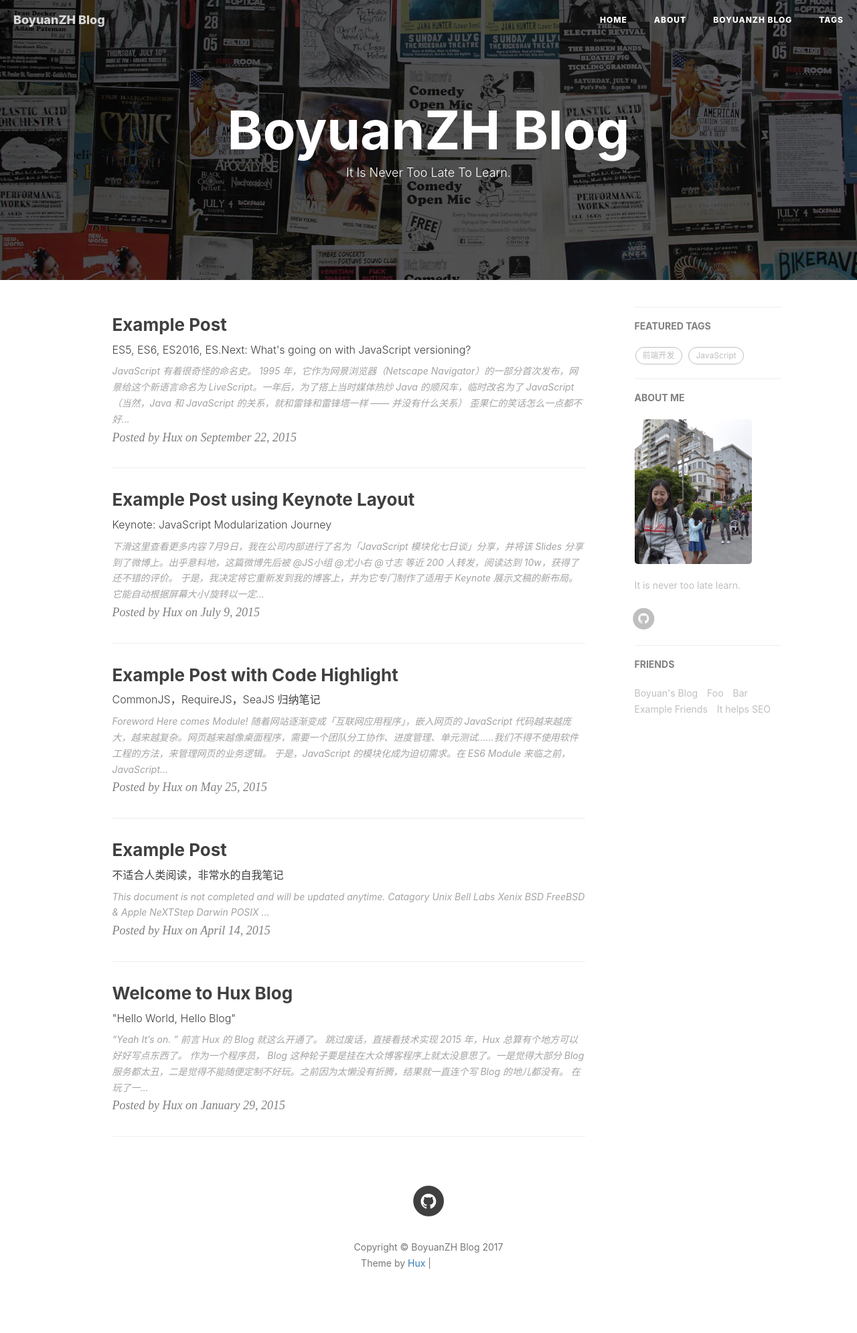
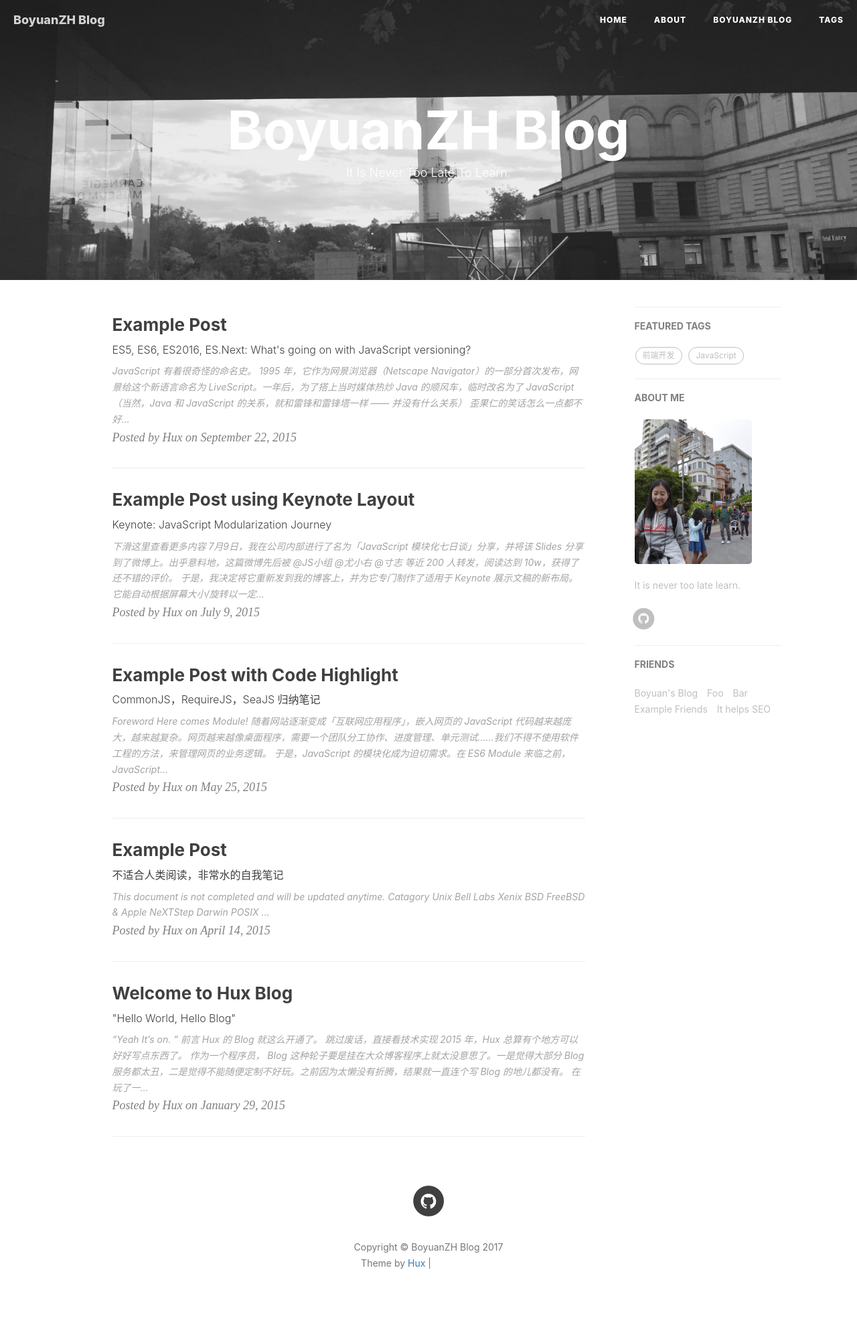
Before and after one commit to BoyuanZH/BoyuanZH.github.io, a Jekyll site: the page built from index.html, in a window 1280 px wide. Shown: the whole page at 67% size. Built offline with Jekyll 4.4.1, drawn with Linux system fonts in a browser that asks for light colours; nearby versions of some CDN libraries; the list of posts is cut into pages by our own code; comment, search, counter and statistics services are not loaded; grey boxes are pictures that could not be loaded.

Commit message:
Update _config.yml

```diff
--- a/_config.yml
+++ b/_config.yml
@@ -1,7 +1,7 @@
 # Site settings
 title: BoyuanZH Blog
 SEOTitle: Boyuan's Blog
-header-img: img/home-bg.jpg
+header-img: img/home-bg1.jpg
 email: boyuanz@hotmail.com
 description: ""
 keyword: ""
```
